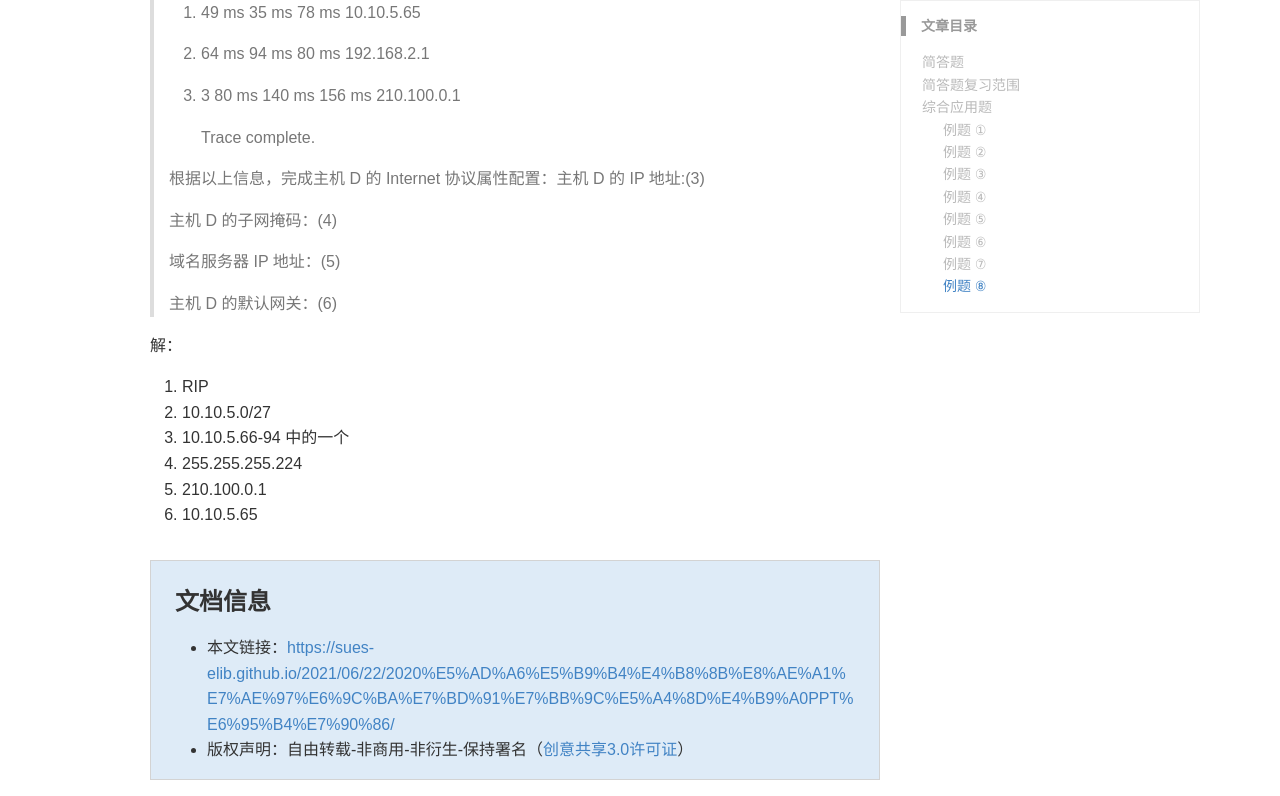
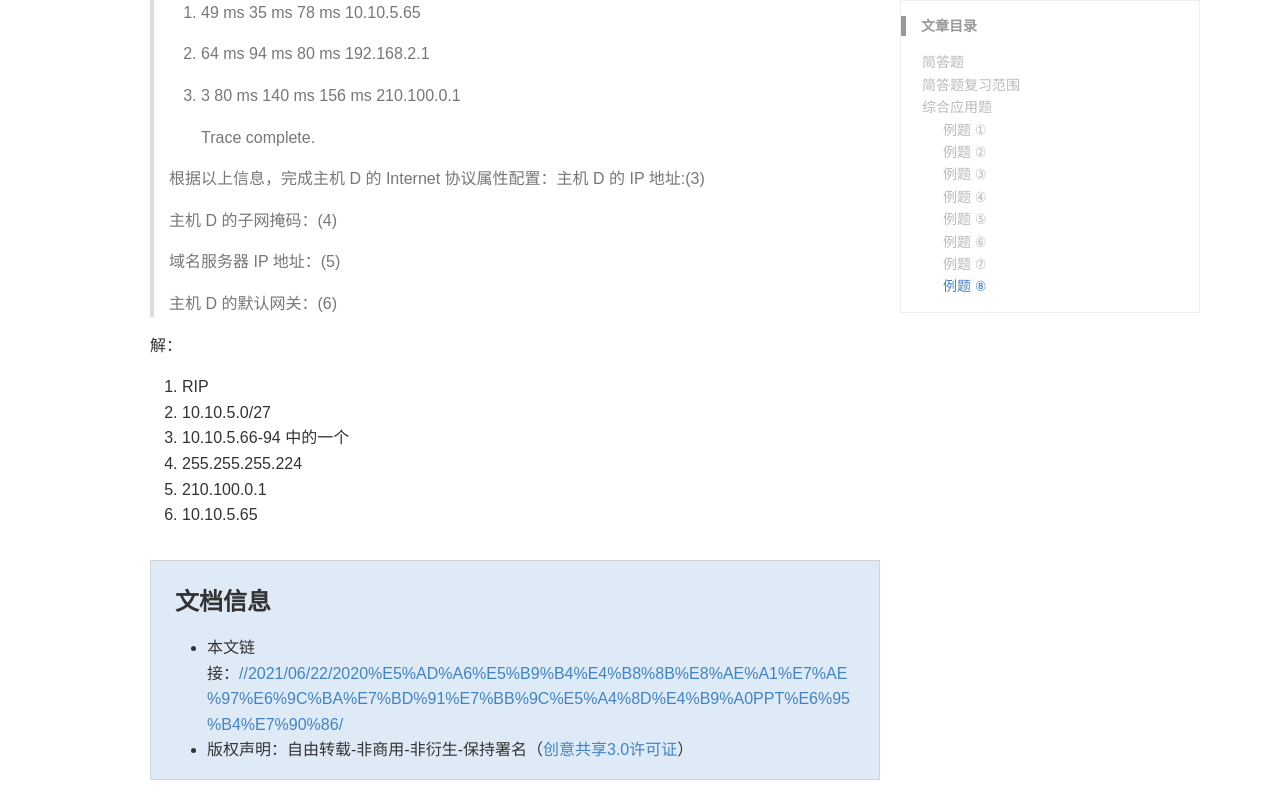
Before and after one commit to SUES-eLib/SUES-eLib.github.io, a Jekyll site: the page built from _posts/2021-6-22-2020学年下计算机网络复习PPT整理.md, in a window 1280 px wide and 900 px high, scrolled down 4392 px, cut to the strip 0-796 px from the top of the window. Built offline with Jekyll 4.4.1, drawn with Linux system fonts in a browser that asks for light colours; some web fonts are replaced; a style sheet for code colours, icons or effects is not loaded; some of the changed lines change nothing that is shown.

Commit message:
Update _config.yml

```diff
--- a/_config.yml
+++ b/_config.yml
@@ -2,7 +2,7 @@
 #   Main Configs   #
 # ---------------- #
 baseurl:
-url: https://sues-elib.github.io
+url: /
 date_format: "ordinal"
 title: SUES-eLib
 subtitle: "上海工程技术大学 课程资料共享"
```
